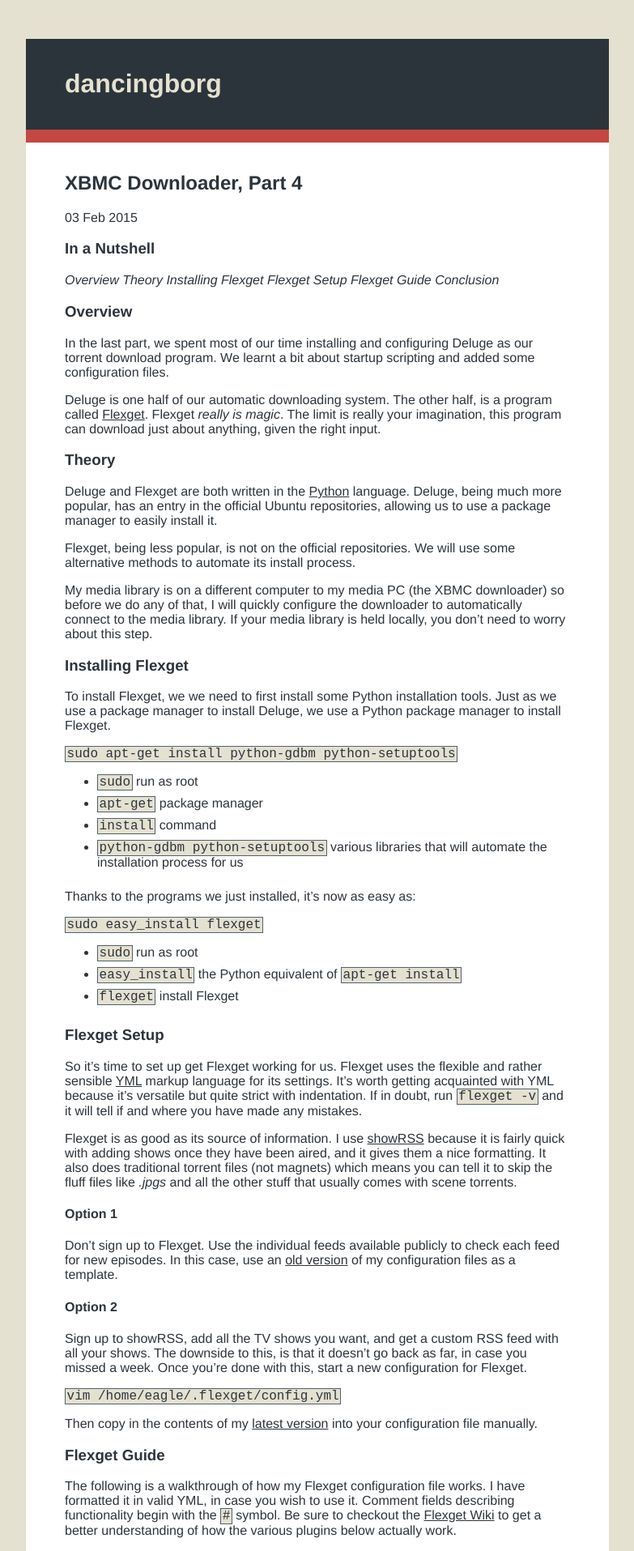
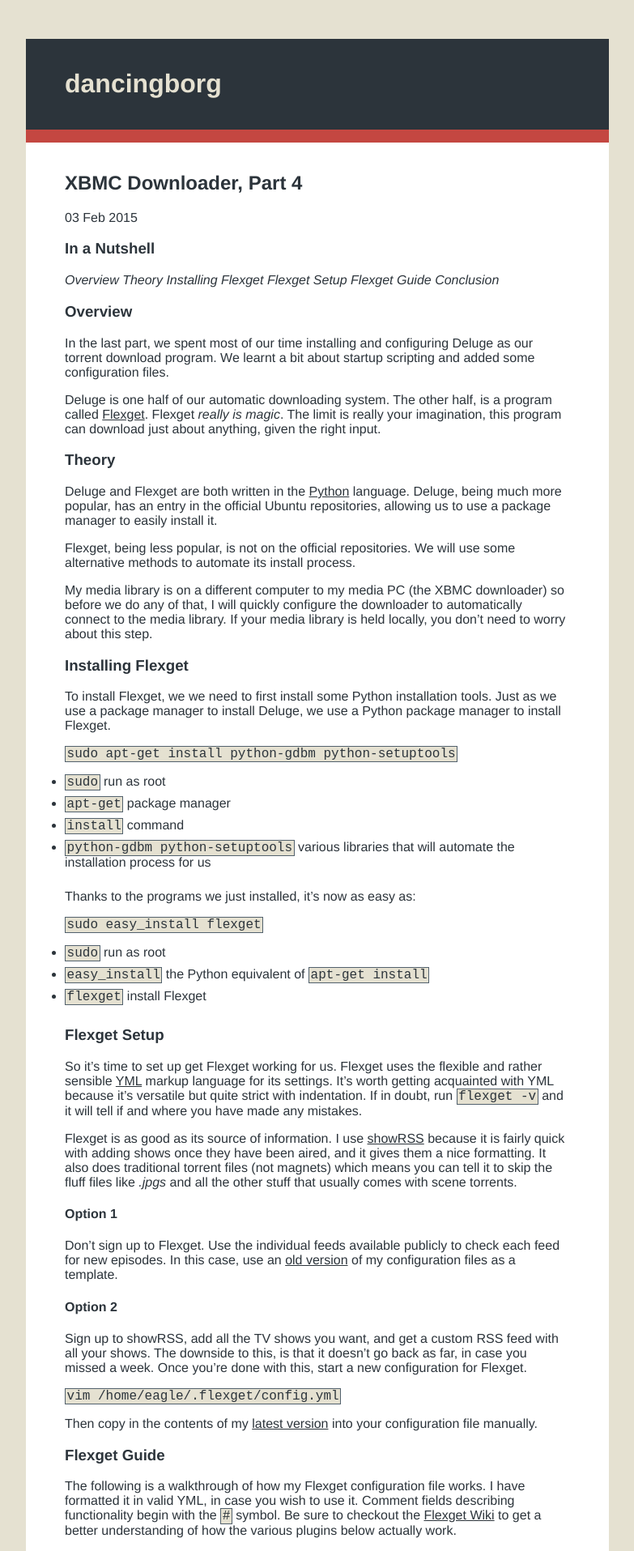
Before and after one commit to andre-abadi/andre-abadi.github.io, a Jekyll site: the page built from _posts/2015-02-03-xbmc-downloader-4.md, in a window 1280 px wide. Shown: the top 1915 px of the page at 81% size, without its empty margins (248-1031 px from the left). Built offline with Jekyll 4.4.1, drawn with Linux system fonts in a browser that asks for light colours; Markdown is read by kramdown in place of the engine named in the settings.

Commit message:
global padding left

```diff
--- a/css/main.css
+++ b/css/main.css
@@ -77,6 +77,10 @@
   word-wrap: break-word;
 }
 
+ul {
+  padding-left: 0em;
+}
+
 li {
   padding-bottom: 0.5em
 }
```
